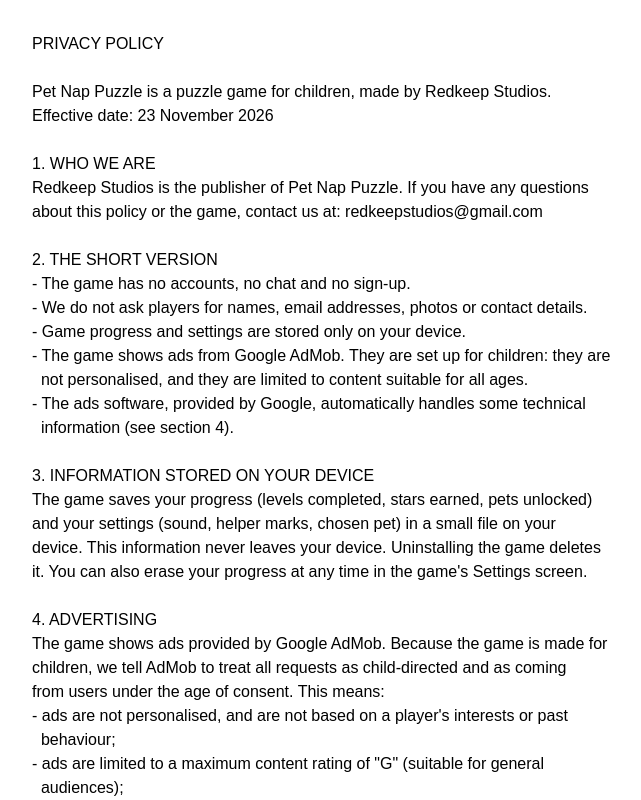
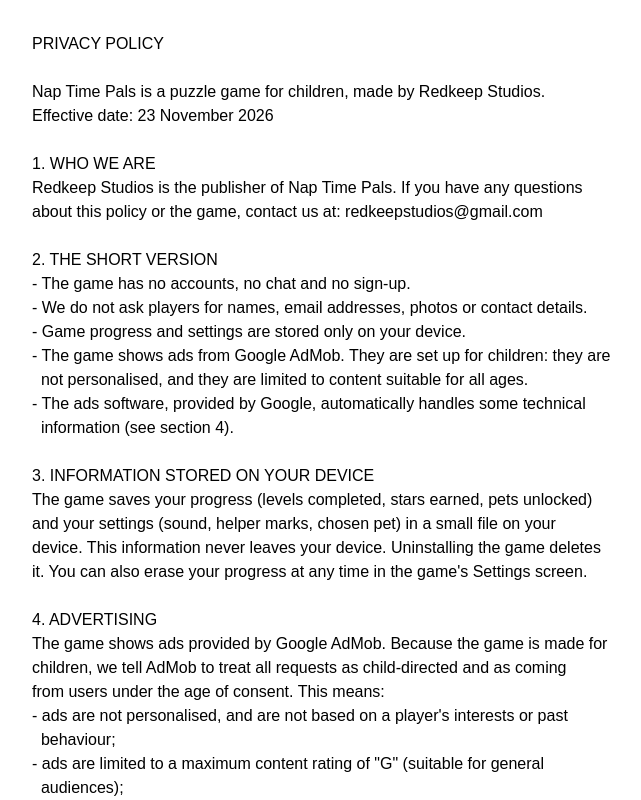
Before and after one commit to RedkeepStudios/nap-time-pals-privacy, a plain HTML site: page index.html in a window 1280 px wide. Shown: the top 800 px of the page, without its empty margins (258-899 px from the left). Drawn offline with Linux system fonts and the light colour scheme.

Commit message:
Update index.html

```diff
--- a/index.html
+++ b/index.html
@@ -9,11 +9,11 @@
 <pre style="white-space: pre-wrap; font-family: inherit;">
 PRIVACY POLICY
 
-Pet Nap Puzzle is a puzzle game for children, made by Redkeep Studios.
+Nap Time Pals is a puzzle game for children, made by Redkeep Studios.
 Effective date: 23 November 2026
 
 1. WHO WE ARE
-Redkeep Studios is the publisher of Pet Nap Puzzle. If you have any questions
+Redkeep Studios is the publisher of Nap Time Pals. If you have any questions
 about this policy or the game, contact us at: redkeepstudios@gmail.com
 
 2. THE SHORT VERSION
```
